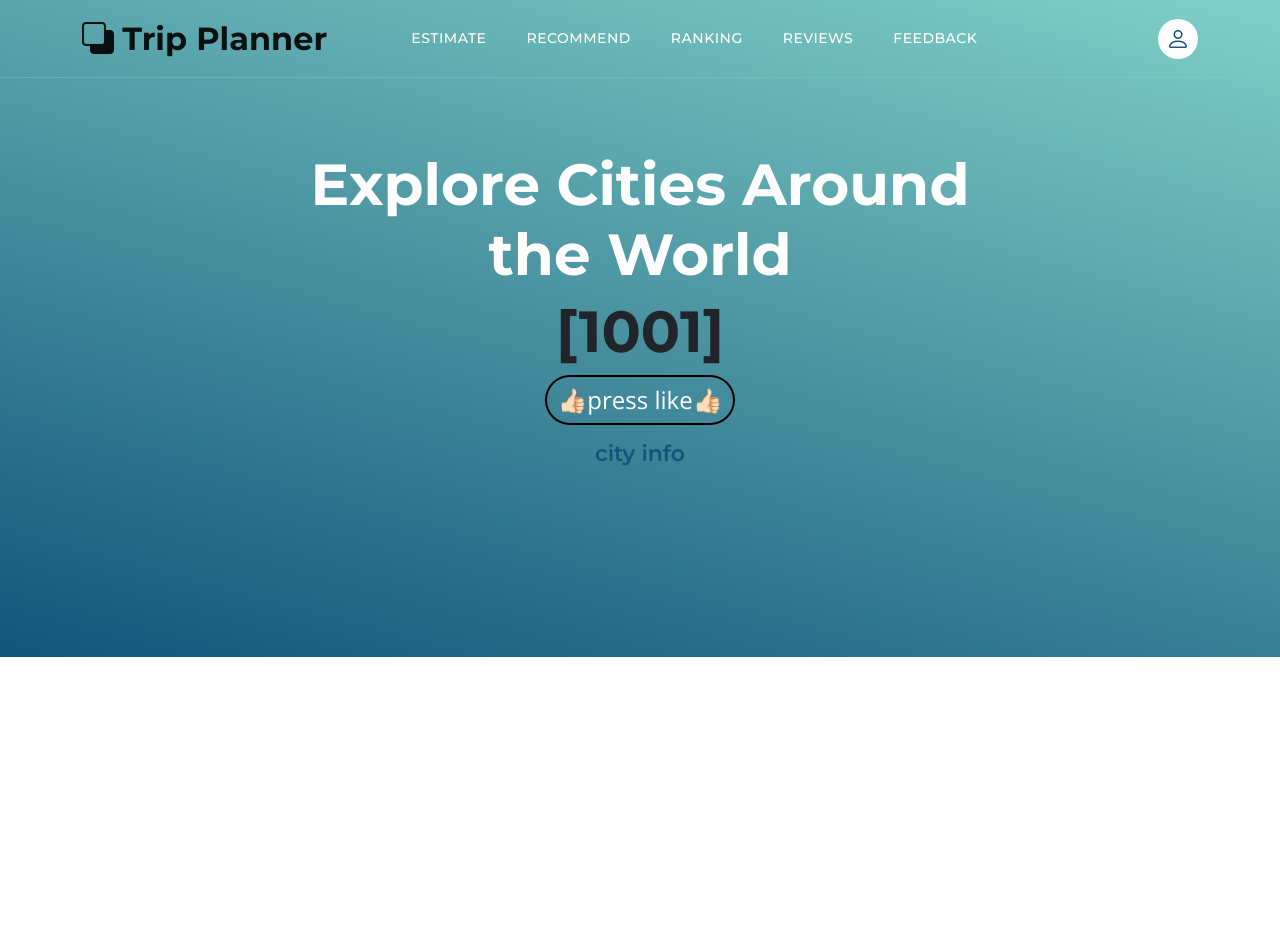
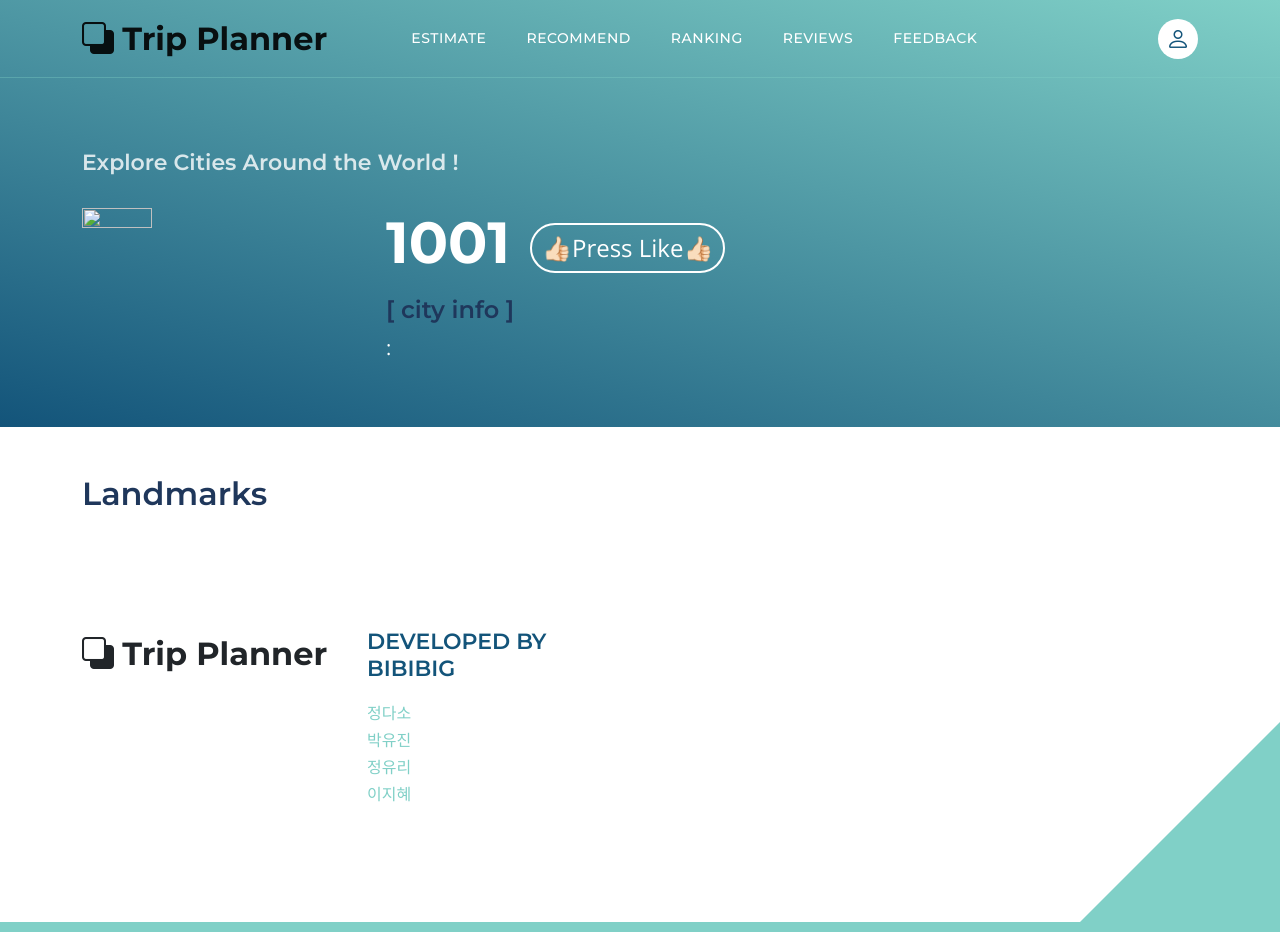
Before and after one commit to dasoya/BigDataApplication, a PHP site: page /like/city_detail.php?city=1001 in a window 1280 px wide. Before the commit the page ends 657 px from the top, so only its background shows below. Run offline with PHP 8.4, Linux system fonts and the light colour scheme; a user stored in the database is signed in; data comes from the database, SQL or seed files in the repository; data that the repository does not hold is empty.

Commit message:
Style: city_detail.php 페이지 디자인 수정

```diff
--- a/like/city_detail.php
+++ b/like/city_detail.php
@@ -67,21 +67,18 @@
             </div>
         </nav>
 
-        <section class="hero-section d-flex justify-content-center align-items-center" id="section_1">
+        <section class="hero-section justify-content-center align-items-center pb-5">
             <div class="container">
-                <div class="row">
-
-                    <div class="col-lg-8 col-12 mx-auto">
-                        <h1 class="text-white text-center">Explore Cities Around the World</h1>
+                        <h6 class = "explore">Explore Cities Around the World !</h6><br>
 
 
 
-                        <body>
                            <?php include "../like/get_city_detail.php";
 
                                 // 도시 정보 보여주기 //
-                                $html = '<div class="city-like">';
-                                $html .= '<h1>[' . $cityName . ']</h1>';
+                                $html = '<div class="city-like d-flex">';
+                                $html .= '<img src="' . $country_flag . '" class ="flag">';
+                                $html .= '<div><div class ="d-flex city-name"> <h1 class = "text-white"> ' . $cityName . ' </h1>';
                                 // 좋아요 버튼 추가 //
                                 if (!isset($_SESSION['id'])){ // 사용자 로그인이 되어 있는 경우에만 가능 //
                                     header("Location: ../userPage/login.html");
@@ -91,47 +88,133 @@
                                 // $new_url = "'" . "like_city.php?city=" . $city_id . "&uid=" . $uid . "'";
                                 $new_url = "../like/like_city.php?city=" . $city_id . "&uid=" . $uid;
                                 // $html .= '<button type="submit" id="likeButton" onclick="location.href=' . $new_url . '">👍🏻press like👍🏻</button></div>';
-                                $html .= '<form method="post" action="' . $new_url . '"> <button type="submit" id="likeButton" onclick="<?php echo pressLike($city_id, $uid); ?>">👍🏻press like👍🏻</button></div>
-                                            </form>';
-                                $html .= '<div class="city-info"> <p><h6>city info</h6>' . $city_info . '</p>';
-                                $html .= '<img src="' . $country_flag . '"></div>';
+                                $html .= '<form method="post" action="' . $new_url . '"> <button type="submit" id="likeButton" onclick="<?php echo pressLike($city_id, $uid); ?>">👍🏻Press Like👍🏻</button>
+                                            </form></div>';
+                                $html .= ' <div class="city-info col-10"> <h5 class="text-blue">[ city info ]</h5><p class = "text-white"> : ' . $city_info . '</p></div> </div>';
+
+                                $html .= '</div></section><section>';
+                                $html .= '<div class ="container"><div class="row"> <div class="mt-5 col-12 col-lg-12 mb-2 "><h3 class= "text-blue">Landmarks</h3></div>';
+
                                 echo($html);
 
+
                                 // landmark 정보들 보여주기 //
-                                $html = '<div class="landmark-detail">';
+
+                                // $idx = 1;
+                                // while ($row = mysqli_fetch_array($result_landmark)) {
+                                //     $html = '<div class=" col-3 col-1g-3 m-2 shadow-lg landmark-detail p-2">';
+                                //     $landmark_name = $row['name'];
+                                //     $landmark_info = $row['info'];
+                                //     $landmark_img = $row['img'];
+
+                                //     $html .= '<h5>' . $idx .'. ' . $landmark_name. '</h1>';
+                                //     $html .= '<img width="200px" height="200px" src="' . $landmark_img . '">';
+                                //     $html .= '<br><br>' . $landmark_info . '';
+                                //     $html .= '</div>';
+                                //     echo($html);
+                                //     $idx++;
+
+                                // };
+                                // $html = '</div></div>';
+                                // echo($html);
+
                                 $idx = 1;
                                 while ($row = mysqli_fetch_array($result_landmark)) {
+                                    $html = '<div class=" col-12 col-1g-12 m-2 shadow-lg landmark-detail p-3">';
+                                    $html .= '<div class="d-flex">';
                                     $landmark_name = $row['name'];
                                     $landmark_info = $row['info'];
                                     $landmark_img = $row['img'];
 
-                                    $html .= '<h5>LANDMARK NAME ' . $idx .' : ' . $landmark_name. '</h1>';
-                                    $html .= '<p><h6>landmark info</h6>' . $landmark_info . '</p>';
-                                    $html .= '<img width="500px" height="500px" src="' . $landmark_img . '">';
+
+                                    $html .= '<img class="landmark-img" src="' . $landmark_img . '">';
+                                    $html .= '<div class="m-3"><h5 class="mt-2 mb-2">' . $idx .'. ' . $landmark_name. '</h5>';
+                                    $html .= '<p class="m-1"> : ' . $landmark_info . '</p></div>';
+                                    $html .= '</div></div>';
+                                    echo($html);
+                                    $idx++;
+
                                 };
+                                $html = '</div>';
                                 echo($html);
                             ?>
                             <style>
                                 .city-like{
-                                    text-align: center;
+                                    /* text-align: center; */
+                                }
+                                .city-name{
+                                    margin-left: 25px;
+                                    margin-bottom: 10px;
                                 }
                                 .landmark-detail{
-                                    text-align: center;
+
+                                    border-radius: 20px;
+                                    background-color: #ffffff;
+                                }
+                                .landmark-img{
+                                    width: 200px;
+                                    height: 200px;
+                                    border-radius: 3%;
+                                }
+                                .flag {
+                                    width: 25%;
+                                    height: 25%;
                                 }
                                 .city-info{
-                                    text-align: center;
+                                    margin-left: 25px;
+                                }
+                                .text-blue{
+                                    color:#1F375B;
+                                }
+                                .explore{
+                                    color: rgba(255, 255, 255, 0.8  );
                                 }
                             </style>
 
-                        </body>
 
-                    </div>
 
-                </div>
-            </div>
+
+
+
+
         </section>
 
+        <footer class="site-footer section-padding">
+        <div class="container">
+            <div class="row">
 
+                <div class="col-lg-3 col-12 mb-4 pb-2">
+                    <a class="navbar-brand mb-2" href="index.php">
+                        <i class="bi-back"></i>
+                        <span>Trip Planner</span>
+                    </a>
+                </div>
+
+                <div class="col-lg-3 col-md-4 col-6">
+                    <h6 class="site-footer-title mb-3">DEVELOPED BY BIBIBIG</h6>
+
+                    <ul class="site-footer-links">
+                        <li class="site-footer-link-item">
+                            <a href="#" class="site-footer-link">정다소</a>
+                        </li>
+
+                        <li class="site-footer-link-item">
+                            <a href="#" class="site-footer-link">박유진</a>
+                        </li>
+
+                        <li class="site-footer-link-item">
+                            <a href="#" class="site-footer-link">정유리</a>
+                        </li>
+
+                        <li class="site-footer-link-item">
+                            <a href="#" class="site-footer-link">이지혜</a>
+                        </li>
+                    </ul>
+                </div>
+
+            </div>
+        </div>
+    </footer>
 
 
          <!-- JAVASCRIPT FILES -->
@@ -165,12 +248,15 @@
     #likeButton{
         background-color: transparent;
         font-size: 24px;
+        color: #ffffff;
         cursor: pointer;
-        border: 2px solid #000; /* 테두리 스타일 및 색상 설정 */
+        border: 2px solid #ffffff; /* 테두리 스타일 및 색상 설정 */
         padding: 5px 10px; /* 내부 여백 설정 */
-        border-radius: 0px; /* 테두리의 모서리를 둥글게 만듭니다. */
+        border-radius: 50px; /* 테두리의 모서리를 둥글게 만듭니다. */
         display: inline-block;
         max-width: 1000px;
+        margin-left: 20px;
+        margin-top:15px
     }
     #likeButton:active {
         transform: scale(0.95); /* 버튼 크기를 95%로 축소 */
```
